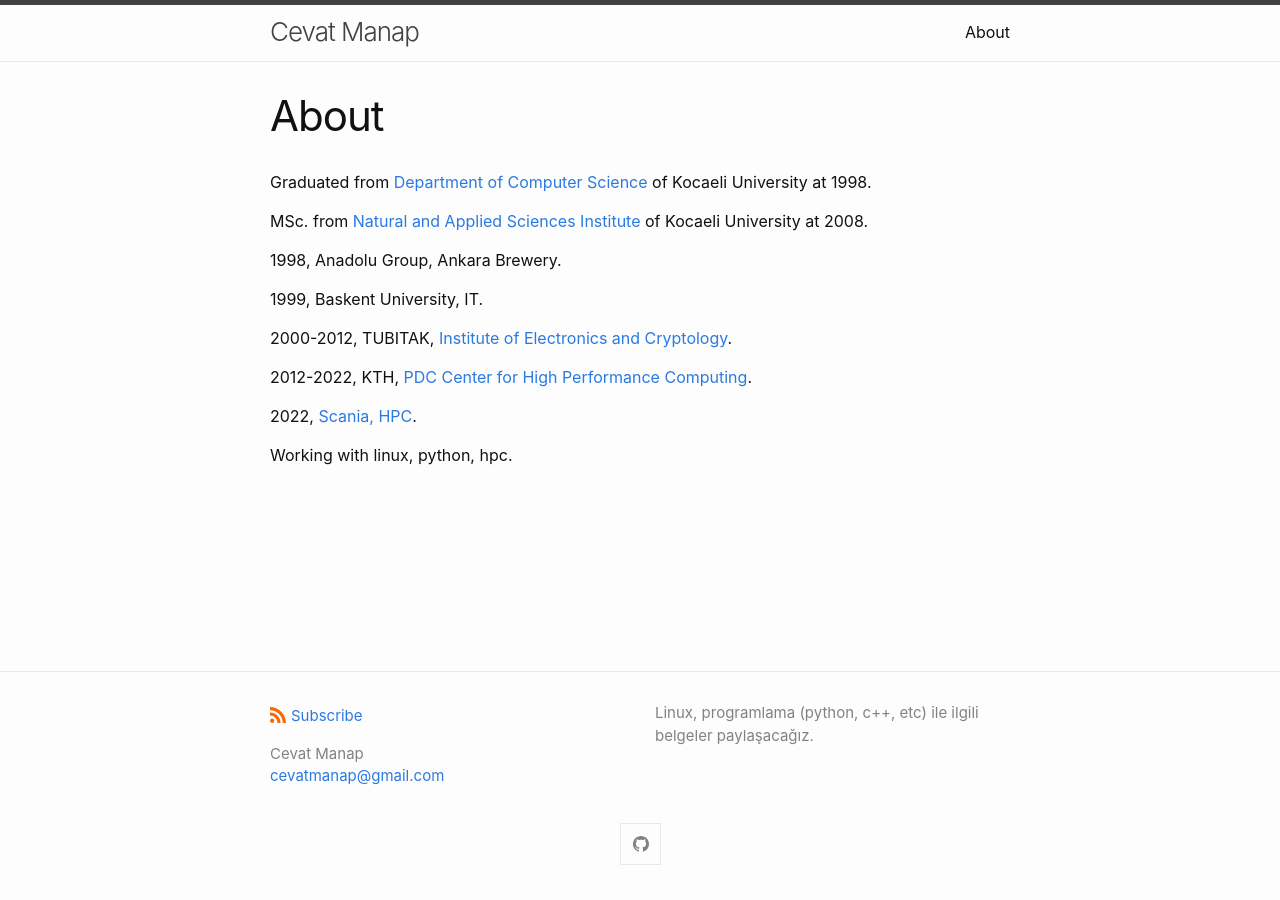
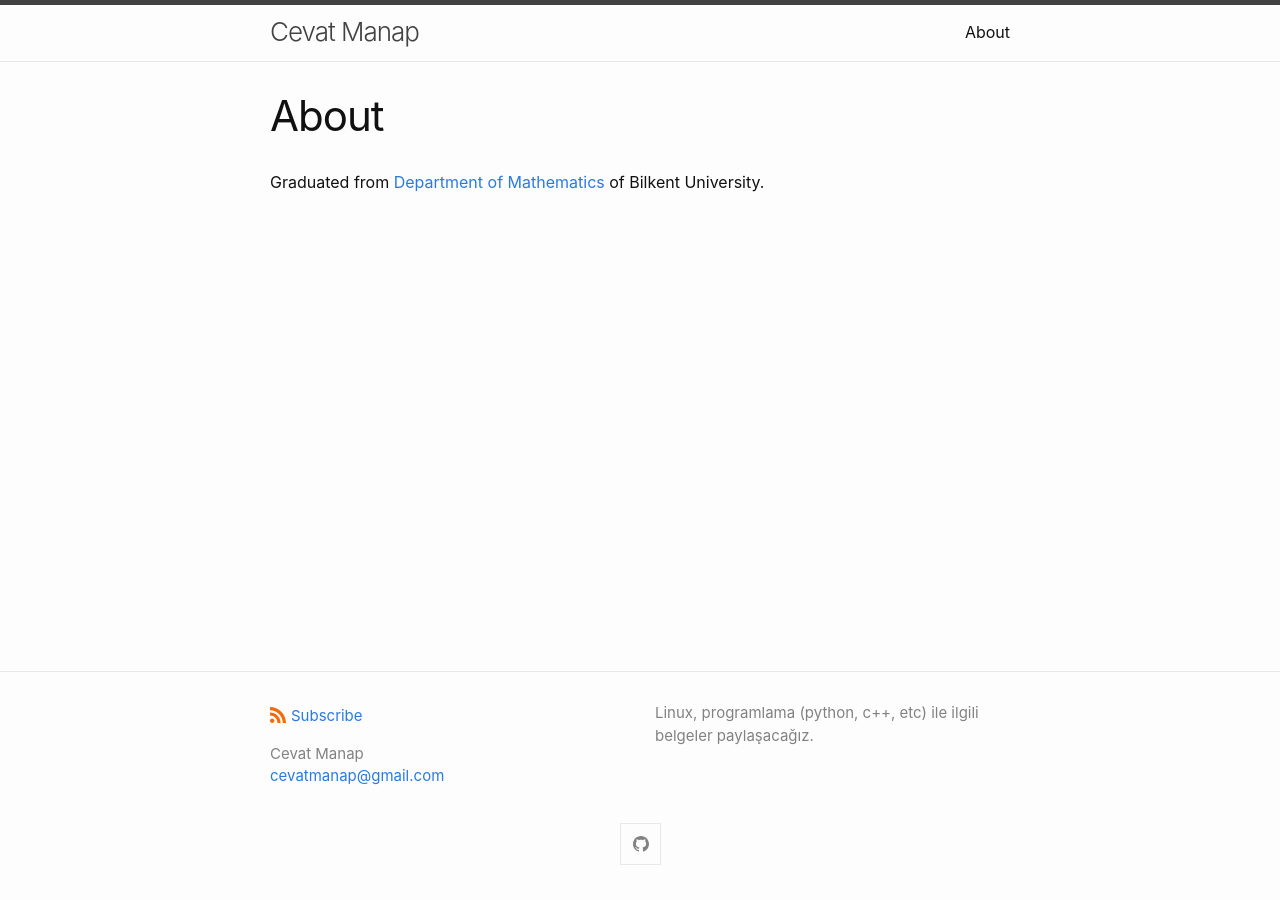
Before and after one commit to cevatmanap/cevatmanap.github.io, a Jekyll site: the page built from about.md, in a window 1280 px wide. Built offline with Jekyll 4.4.1, drawn with Linux system fonts in a browser that asks for light colours.

Commit message:
lokal deneme

```diff
--- a/about.md
+++ b/about.md
@@ -4,18 +4,4 @@ title: About
 permalink: /about/
 ---
 
-Graduated from [Department of Computer Science](http://bilgisayar.kocaeli.edu.tr/) of  Kocaeli University at 1998.
-
-MSc. from [Natural and Applied Sciences Institute](http://fbe.kocaeli.edu.tr) of Kocaeli University at 2008.
-
-1998, Anadolu Group, Ankara Brewery.
-
-1999, Baskent University, IT.
-
-2000-2012, TUBITAK, [Institute of Electronics and Cryptology](https://uekae.bilgem.tubitak.gov.tr/en).
-
-2012-2022, KTH, [PDC Center for High Performance Computing](https://www.pdc.kth.se).
-
-2022, [Scania, HPC](https://www.scania.com).
-
-Working with linux, python, hpc.
+Graduated from [Department of Mathematics](http://math.bilkent.edu.tr/) of  Bilkent University.
```
